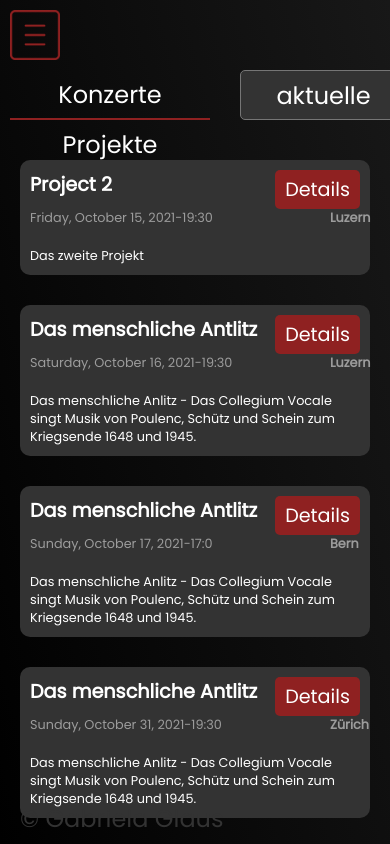
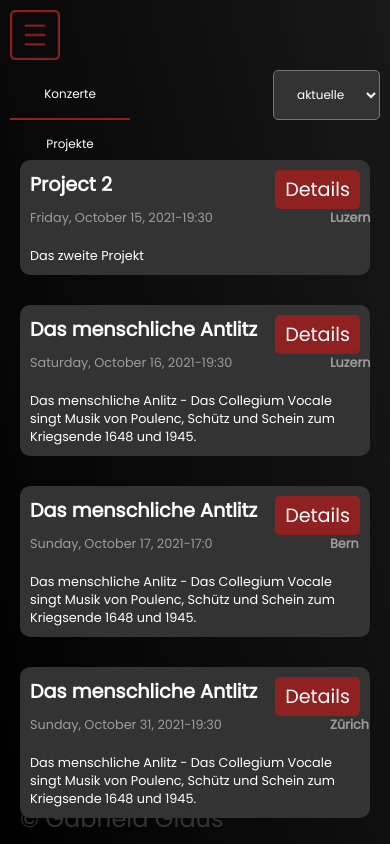
Before and after one commit to Saturn91/gabriela-glaus-sopran, a React (Create React App) app: page /agenda in a window 390 px wide. Built offline with nearby package versions, Linux system fonts and the light colour scheme; a web font is replaced by a local one.

Commit message:
[EDIT] reponsive Agenda list

```diff
--- a/src/components/AgendaComponent/AgendaComponent.module.css
+++ b/src/components/AgendaComponent/AgendaComponent.module.css
@@ -19,9 +19,16 @@
 }
 
 .options select {
+    padding: 5px;
     width: 200px;
     font-size: 1.5rem;
-    padding: 5px;
+}
+
+@media (max-width: 600px) {
+    .options select {
+        width: 120px;
+        font-size: 0.75rem;
+    }
 }
 
 .options button {
@@ -31,6 +38,13 @@
     margin-right: 30px;
     background-color: var(--transparent);
     color: var(--col_text_light);
+}
+
+@media (max-width: 600px) {
+    .options button {
+        width: 120px;
+        font-size: 0.75rem;
+    }
 }
 
 .options button:hover {
```
